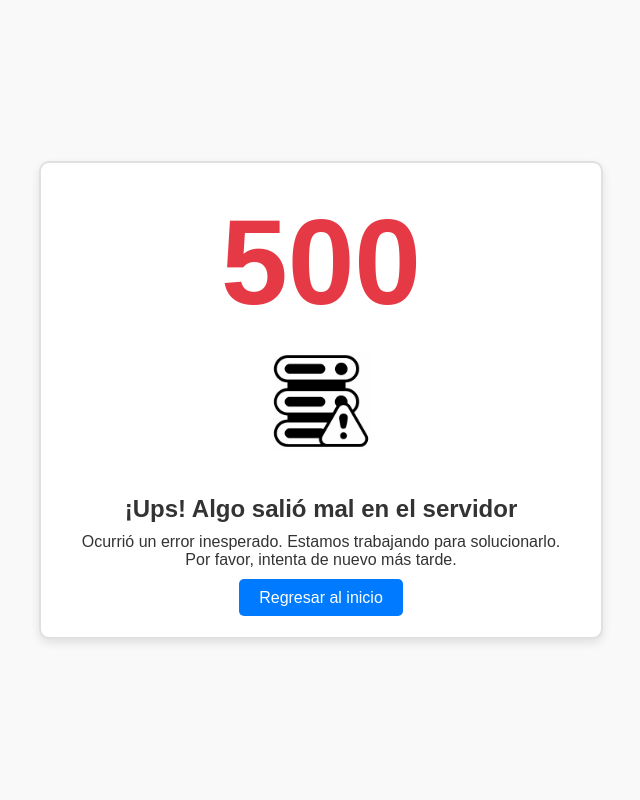
After one commit to alexander1939/chamos, a Flask app: page /error-500 in a window 1280 px wide. The commit adds this page. Shown: the whole page, without its empty margins (319-959 px from the left). Run offline with Flask 3, Linux system fonts and the light colour scheme.

Commit message:
Footer, pagina de error 500 terminada, py para manejo de errores(En progreso)

```diff
--- a/app/features/auth/routes.py
+++ b/app/features/auth/routes.py
@@ -71,3 +71,7 @@ def proyectos_tavo_tareas():
 @auth.route('/error-404')
 def error_404():
     return render_template('errors/404.jinja')
+
+@auth.route('/error-500')
+def error_500():
+    return render_template('errors/500.jinja')
--- /dev/null
+++ b/app/templates/errors/500.jinja
@@ -0,0 +1,83 @@
+<!DOCTYPE html>
+<html lang="en">
+
+<head>
+    <meta charset="UTF-8">
+    <meta name="viewport" content="width=device-width, initial-scale=1.0">
+    <title>Error 500 - Error del Servidor</title>
+    <style>
+        body {
+            margin: 0;
+            font-family: 'Arial', sans-serif;
+            background-color: #f9f9f9;
+            display: flex;
+            justify-content: center;
+            align-items: center;
+            height: 100vh;
+            color: #333;
+        }
+
+        .error-container {
+            text-align: center;
+            background: #fff;
+            border: 2px solid #e0e0e0;
+            border-radius: 10px;
+            box-shadow: 0 4px 10px rgba(0, 0, 0, 0.1);
+            padding: 30px;
+            max-width: 500px;
+            width: 90%;
+        }
+
+        .error-container h1 {
+            font-size: 120px;
+            margin: 0;
+            color: #e63946;
+        }
+
+        .error-container h2 {
+            font-size: 24px;
+            margin: 10px 0;
+        }
+
+        .error-container p {
+            font-size: 16px;
+            margin: 10px 0 20px;
+        }
+
+        .error-container img {
+            max-width: 100px;
+            margin-bottom: 20px;
+        }
+
+        .error-container a {
+            text-decoration: none;
+            color: #fff;
+            background-color: #007BFF;
+            padding: 10px 20px;
+            border-radius: 5px;
+            transition: background-color 0.3s ease;
+        }
+
+        .error-container a:hover {
+            background-color: #0056b3;
+        }
+
+        .illustration {
+            margin: 20px auto;
+        }
+    </style>
+</head>
+
+<body>
+    <div class="error-container">
+        <h1>500</h1>
+        <div class="illustration">
+            <img src="{{ url_for('static', filename='images/Server_Error-500.webp') }}" alt="Error del Servidor">
+        </div>
+        <h2>¡Ups! Algo salió mal en el servidor</h2>
+        <p>Ocurrió un error inesperado. Estamos trabajando para solucionarlo. Por favor, intenta de nuevo más tarde.</p>
+        <a href="/">Regresar al inicio</a>
+    </div>
+</body>
+
+</html>
```
Also changed, not shown: app/features/components/error_handlers.py (added, +23 -0 lines), app/static/css/footer.css (+19 -6 lines), app/templates/base.jinja (+8 -2 lines), app/static/images/Server_Error-500.webp (added).
